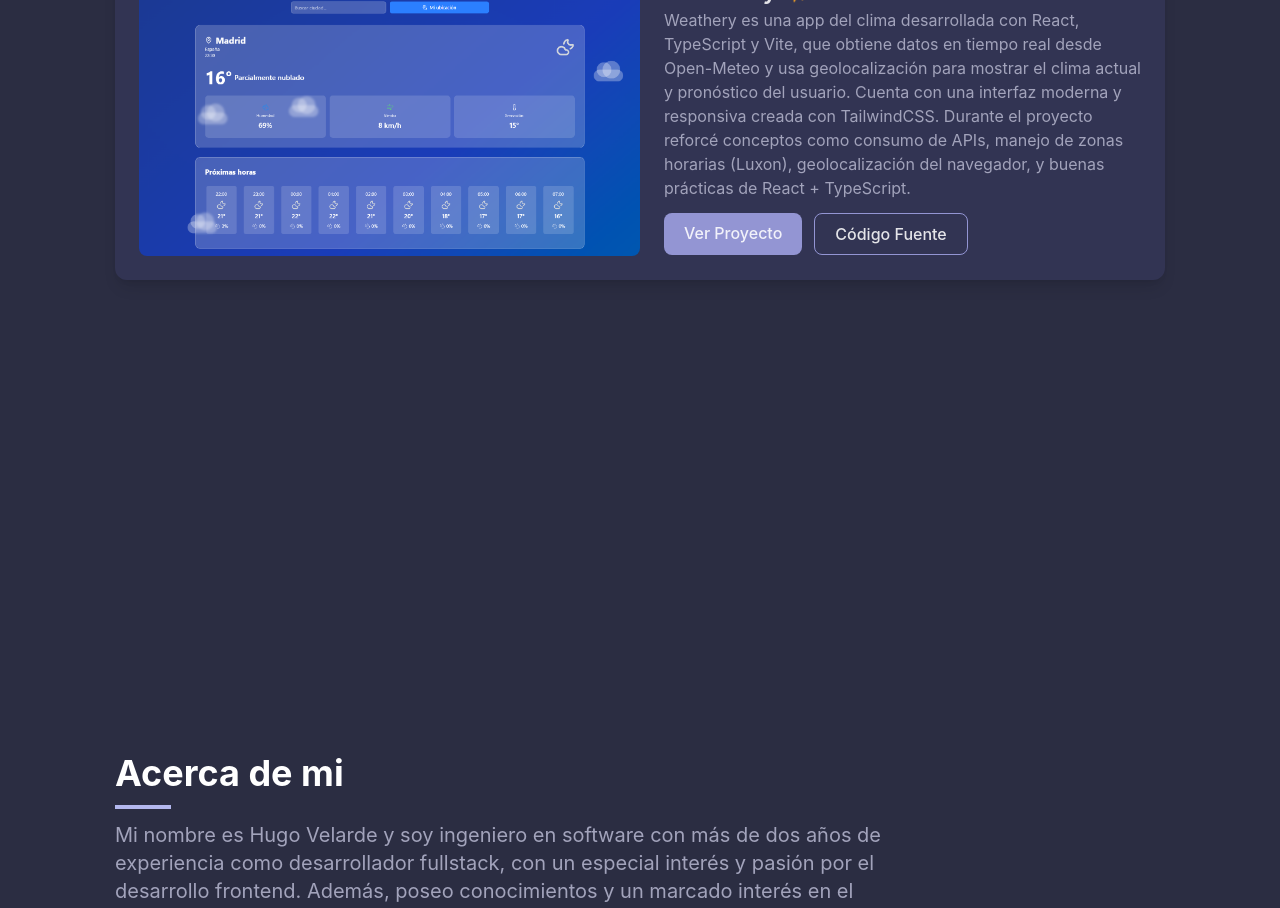
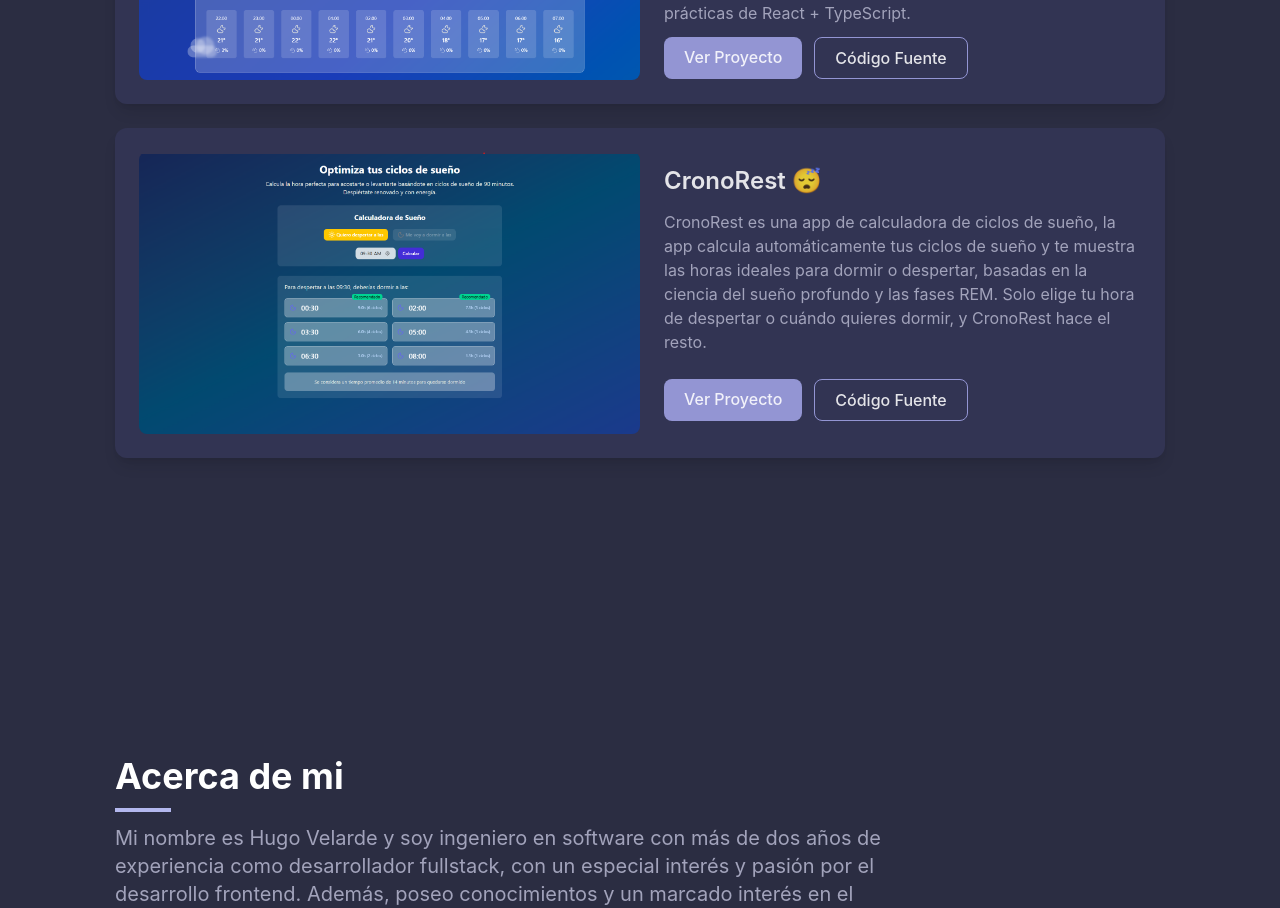
Before and after one commit to Velardee/Portfolio, a React (Vite) app: page / in a window 1280 px wide. Shown: the part 3360-4268 px from the top of the page. Built offline with nearby package versions, Linux system fonts and the light colour scheme; what @midudev/tailwind-animations would draw is missing.

Commit message:
Add new project

```diff
--- a/src/data/projects.js
+++ b/src/data/projects.js
@@ -3,6 +3,7 @@ import ReactSvg from "../assets/icons/react.svg";
 import TailwindIcon from "../assets/icons/tailwind.svg";
 
 import WeatheryImg from "../assets/img/projects/WeatheryImg.png";
+import CronoRestImg from "../assets/img/projects/CronoRestSS.png";
 
 export const projectsData = [
     {
@@ -23,5 +24,21 @@ export const projectsData = [
         link: "https://tryweathery.netlify.app/",
         github: "https://github.com/Velardee/Weathery"
 
+    },
+    {
+        id: 2,
+        name: "CronoRest 😴",
+        description:
+        `CronoRest es una app de calculadora de ciclos de sueño, la app calcula automáticamente tus ciclos de sueño y te muestra las horas ideales para dormir o despertar, basadas en la ciencia del sueño profundo y las fases REM.
+        Solo elige tu hora de despertar o cuándo quieres dormir, y CronoRest hace el resto.`,
+        technologies: ["React", "TypeScript", "Vite", "TailwindCSS"],
+        technologiesIcons: [
+            { name: "React", src: ReactSvg },
+            { name: "TypeScript", src: TypescriptIcon },
+            { name: "TailwindCSS", src: TailwindIcon }
+        ],
+        image: CronoRestImg,
+        link: "https://cronorest.netlify.app/",
+        github: "https://github.com/Velardee/CronoRest"
     }
 ]
```
Also changed, not shown: src/assets/img/projects/CronoRestSS.png (added).
